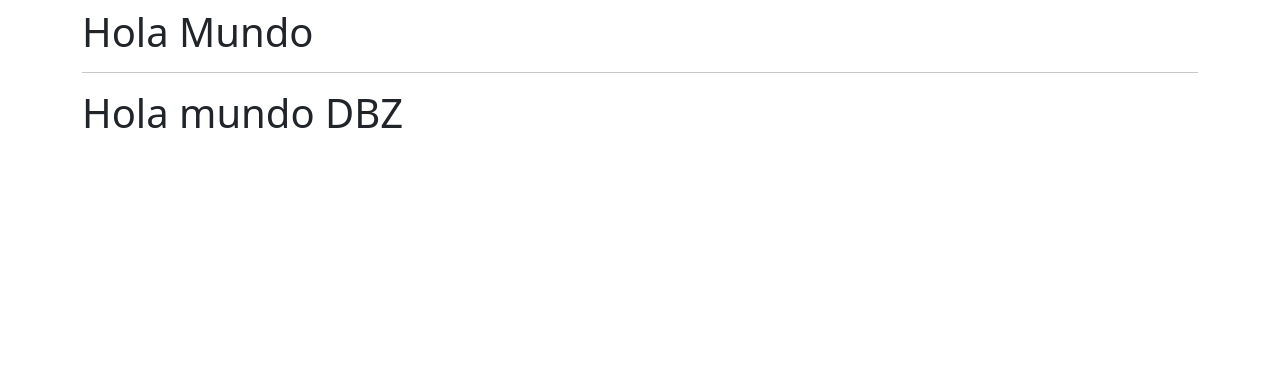
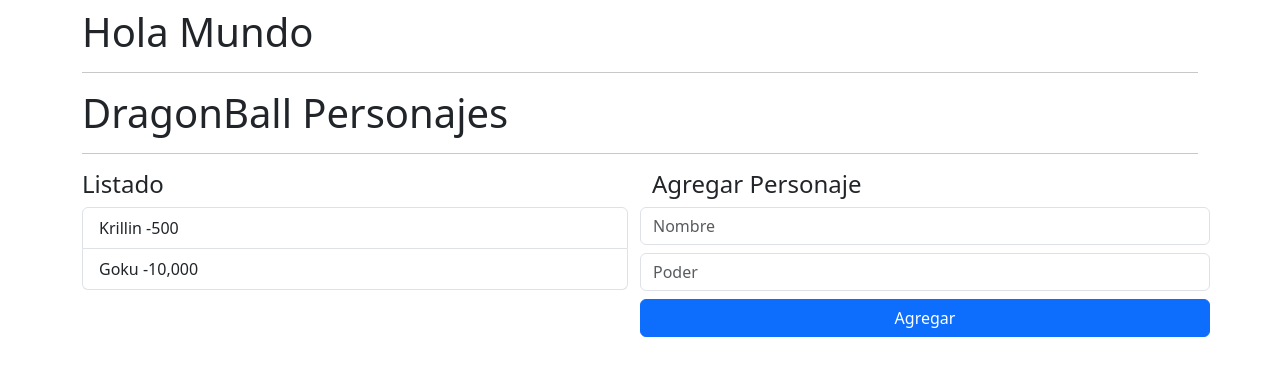
Before and after one commit to Jair-vet/first-Angular-App, an Angular app: page / in a window 1280 px wide. Shown: the top 376 px of the page. Built offline with nearby package versions, Linux system fonts and the light colour scheme.

Commit message:
Creamos el cascaron para trabajar la app

```diff
--- a/src/app/dbz/pages/main-page.component.html
+++ b/src/app/dbz/pages/main-page.component.html
@@ -1 +1,24 @@
-<h1>Hola mundo DBZ</h1>
+<h1>DragonBall Personajes</h1>
+<hr>
+
+<div class="row .col-md">
+    <div class="col">
+        <h4>Listado</h4>
+        <ul class="list-group">
+            <li class="list-group-item">Krillin -500</li>
+            <li class="list-group-item">Goku -10,000</li>
+        </ul>
+    </div>
+
+    <div class="col">
+        <h4>Agregar Personaje</h4>
+        <form class="row">
+            <input type="text" class="form-control mb-2" placeholder="Nombre" />
+            <input type="number" class="form-control mb-2" placeholder="Poder" />
+
+            <button type="submit" class="btn btn-primary">
+                Agregar
+            </button>
+        </form>
+    </div>
+</div>
```
